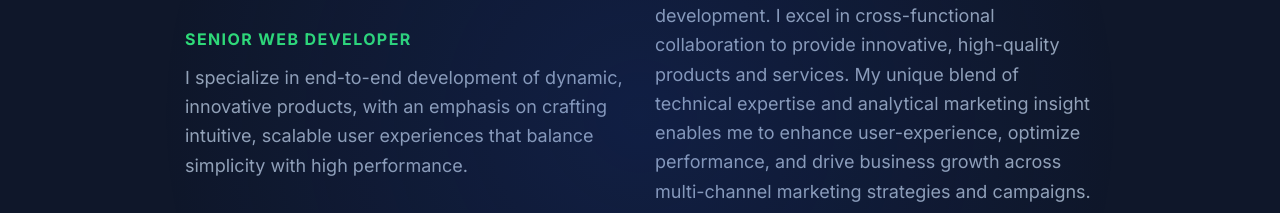
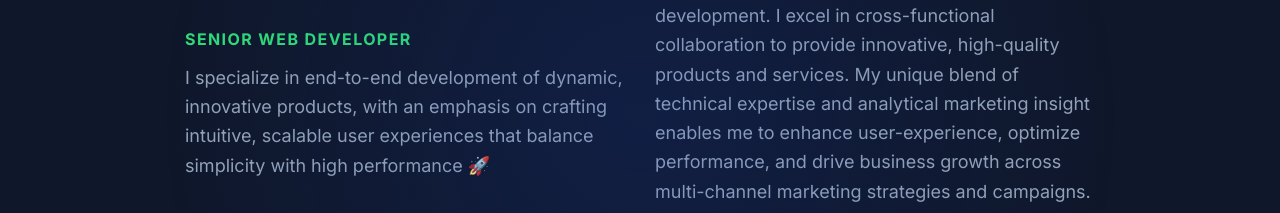
Before and after one commit to itsrichardhaar/Springer-React-Sandbox, a React (Create React App) app in the folder springer-sandbox/: page / in a window 1280 px wide. Shown: the part 284-497 px from the top of the page. Built offline with nearby package versions, Linux system fonts and the light colour scheme.

Commit message:
Update Data.js emoji test

```diff
--- a/springer-sandbox/src/components/InfoSection/Data.js
+++ b/springer-sandbox/src/components/InfoSection/Data.js
@@ -9,7 +9,7 @@ export const homeObjOne = {
     topLine: 'Senior Web Developer',
     headline: 'Richard Haar',
     description:
-      'I specialize in end-to-end development of dynamic, innovative products, with an emphasis on crafting intuitive, scalable user experiences that balance simplicity with high performance.',
+      'I specialize in end-to-end development of dynamic, innovative products, with an emphasis on crafting intuitive, scalable user experiences that balance simplicity with high performance 🚀',
     descriptionTwo: 'I’m a senior web developer and marketing analyst with 6 years of experience in web application programming, digital marketing and brand development. I excel in cross-functional collaboration to provide innovative, high-quality products and services. My unique blend of technical expertise and analytical marketing insight enables me to enhance user-experience, optimize performance, and drive business growth across multi-channel marketing strategies and campaigns.',
     descriptionThree: <>
     My primary focus is developing accessible, user-centric interfaces and experiences for clients at{' '}
```
